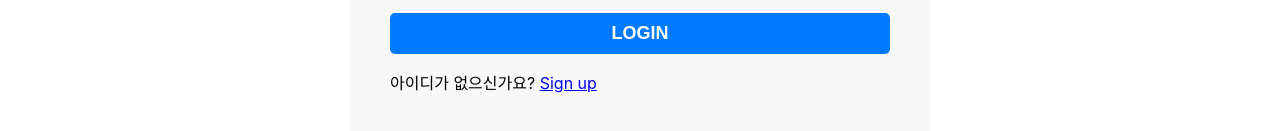
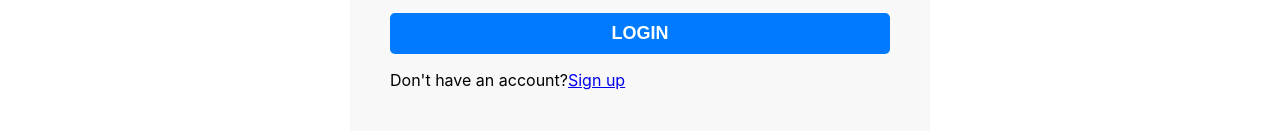
Before and after one commit to yunjunhojj/timeTracker, a React (Create React App) app: page /login in a window 1280 px wide. Shown: the part 417-548 px from the top of the page. Built offline with nearby package versions, Linux system fonts and the light colour scheme; no server answers.

Commit message:
chore : ko to en

```diff
--- a/src/pages/LoginPage.js
+++ b/src/pages/LoginPage.js
@@ -57,7 +57,8 @@ function LoginPage() {
         <Button type="submit">Login</Button>
       </Form>
       <p>
-        아이디가 없으신가요? <a href="/signup">Sign up</a>
+        Don't have an account?
+        <a href="/signup">Sign up</a>
       </p>
     </LoginPageContainer>
   );
```
